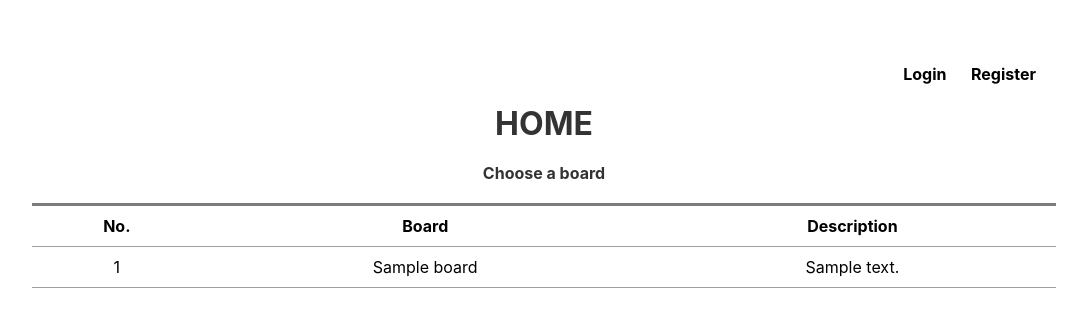
After one commit to S3ren-k/K.knock_WEB_6, a PHP site: page /home.php in a window 1280 px wide. The commit adds this page. Shown: the top 327 px of the page, without its empty margins (96-1183 px from the left). Run offline with PHP 8.4, Linux system fonts and the light colour scheme; tables that the repository leaves empty or names only in its code hold one stand-in row (values such as "Sample post"); a stand-in replaces the project's code that opens the database connection.

Commit message:
add two board in one web server

```diff
--- a/delete.php
+++ b/delete.php
@@ -1,7 +1,9 @@
 <?php
 include 'db.php';
 $id = $_GET['id'];
+$post = $conn->query("SELECT board_id FROM posts WHERE id = $id")->fetch_array();
+$board_id = $post['board_id'];
 $sql = $conn->query("DELETE FROM posts WHERE id='$id';");
 ?>
 <script type="text/javascript">alert("The memo is Deleted!");</script>
-<meta http-equiv="refresh" content="0 url=index.php" />
+<meta http-equiv="refresh" content="0; url=index.php?board=<?php echo $board_id; ?>" />
--- /dev/null
+++ b/home.php
@@ -0,0 +1,41 @@
+<?php include 'db.php'; ?>
+<!DOCTYPE html>
+<html>
+<head>
+	<title>Board</title>
+	<link rel="stylesheet" href="style.css">
+</head>
+<body>
+<div class="loginButton">
+	<?php
+	if(isset($_SESSION) === false) { session_start(); }
+	if(isset($_SESSION['id']) === false) { ?>
+	<a href="login.php">Login</a>
+	<a href="register.php">Register</a>
+	<?php } else { ?>
+	<a href="logout.php">Logout</a>
+	<?php } ?>
+</div>
+<div class="index">
+	<h1>HOME</h1>
+	<h4>Choose a board</h4>
+	<table>
+		<tr>
+			<th>No.</th>
+			<th>Board</th>
+			<th>Description</th>
+		</tr>
+		<?php
+		$boards = $conn->query("SELECT * FROM boards");
+		while($board = $boards->fetch_array()) {
+			echo '<tr>';
+			echo '<td>' . $board['id'] . '</td>';
+			echo '<td><a href="index.php?board=' . $board['id'] . '">' . $board['name'] . '</a></td>';
+			echo '<td>' . $board['description'] . '</td>';
+			echo '</tr>';
+		}
+		?>
+	</table>
+</div>
+</body>
+</html>
--- a/login.php
+++ b/login.php
@@ -23,7 +23,7 @@ if($_SERVER['REQUEST_METHOD'] == 'POST') {
     	if ($is_match_pw) {
         	$_SESSION['id'] = $user['id'];
         	$_SESSION['username'] = $user['username'];
-        	echo "<script>alert('Logged in successfully'); location.href='index.php';</script>";
+        	echo "<script>alert('Logged in successfully'); location.href='home.php';</script>";
     	} else {
         	echo "<script>alert('Name & Password are not correct'); location.href='login.php';</script>";
     	}
--- a/view.php
+++ b/view.php
@@ -10,6 +10,7 @@
 		$id = $_GET['id'];
 		$sql = $conn->query("SELECT * FROM posts WHERE id = $id");
 		$board = $sql->fetch_array();
+		$board_id = $board['board_id'];
 	?>
 	<div class="view">
 		<h2><?php echo $board['title']; ?></h2>
@@ -38,7 +39,7 @@
 
 		<div class="viewButton">
 			<ul>
-				<li><button onclick="location.href='index.php'">List</button></li>
+				<li><button onclick="location.href='index.php?board=<?php echo $board_id; ?>'">List</button></li>
 				<?php
 					if($board['author_id'] == $_SESSION['id']) { ?>
 				<li><button onclick="location.href='modify.php?id=<?= $board['id']; ?>'">Modify</button></li>
```
Also changed, not shown: index.php (+16 -9 lines), write.php (+7 -5 lines).
